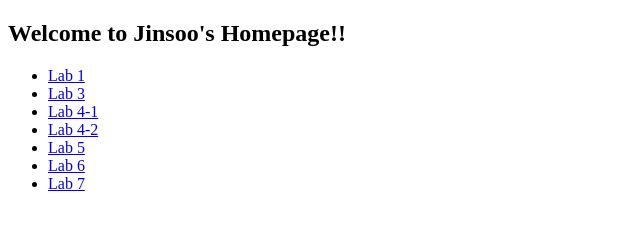
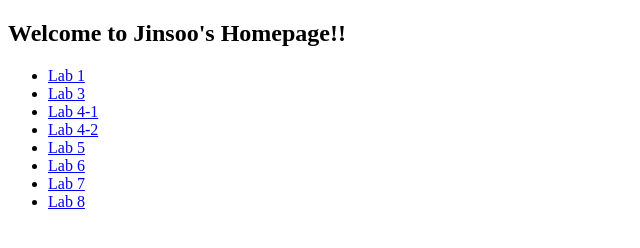
Before and after one commit to qwery1237/CSTP-1106, a plain HTML site: page home.html in a window 1280 px wide. Shown: the full height of the page, 0-640 px from the left. Drawn offline with Linux system fonts and the light colour scheme.

Commit message:
lastpush

```diff
--- a/home.html
+++ b/home.html
@@ -32,6 +32,9 @@
       <li>
         <a href="lab7/index.html">Lab 7</a>
       </li>
+      <li>
+        <a href="lab8/index.html">Lab 8</a>
+      </li>
     </ul>
   </body>
 </html>
```
Also changed, not shown: lab8/index.html (renamed from lab7/index.html, +1 -1 lines), lab8/style.css (renamed from lab7/style.css).
